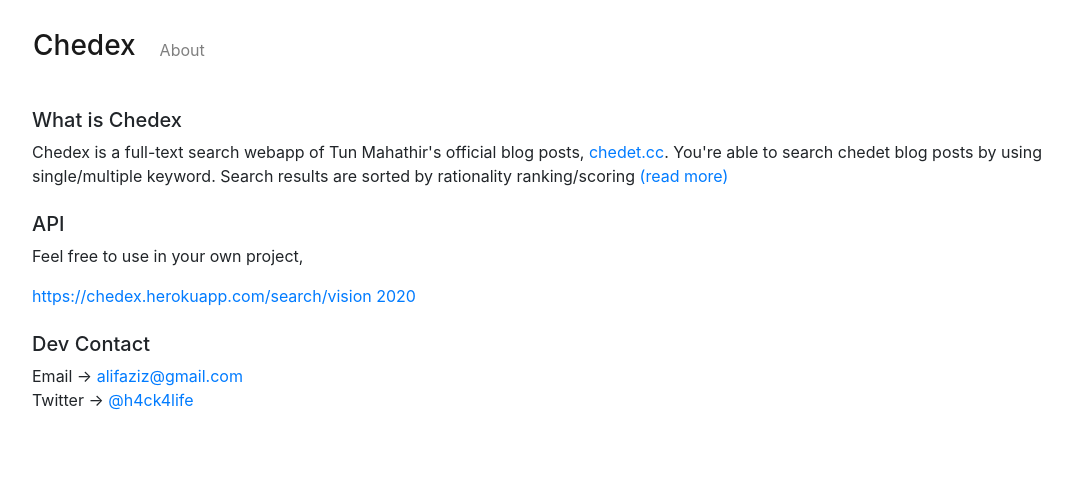
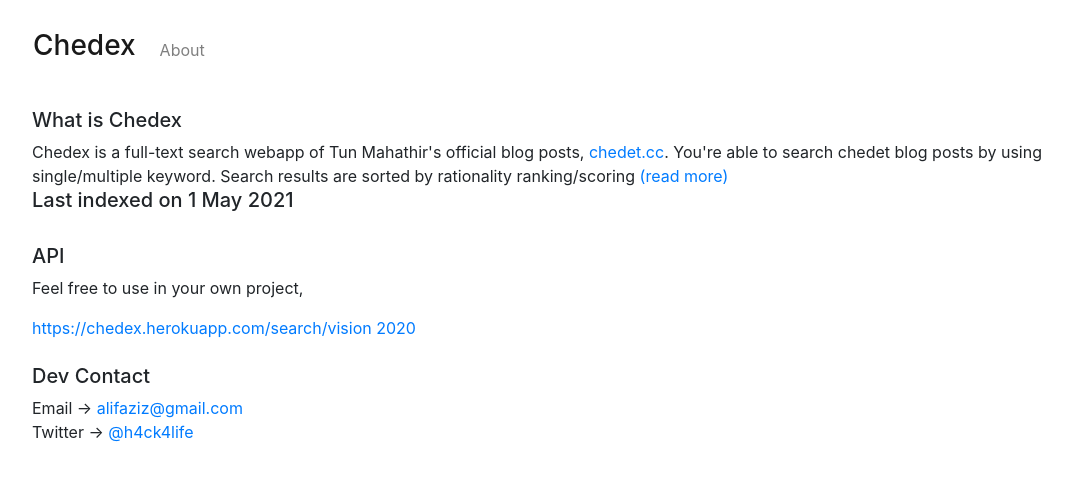
Before and after one commit to h4ck4life/chedex_react, a React (Create React App) app: page /about in a window 1280 px wide. Shown: the top 480 px of the page, without its empty margins (69-1141 px from the left). Built offline with nearby package versions, Linux system fonts and the light colour scheme.

Commit message:
remove warnings

```diff
--- a/src/components/Post.js
+++ b/src/components/Post.js
@@ -2,7 +2,7 @@
  * Regex to find para - https://regex101.com/r/XtfS4Y/1
  */
 
-import React, { useEffect } from "react";
+import React from "react";
 import {
   Badge,
 } from "react-bootstrap";
--- a/src/pages/AboutPage.js
+++ b/src/pages/AboutPage.js
@@ -7,6 +7,7 @@
       <Col>
         <h5>What is Chedex</h5>
         <div>Chedex is a full-text search webapp of Tun Mahathir's official blog posts, <a href="http://chedet.cc/">chedet.cc</a>. You're able to search chedet blog posts by using single/multiple keyword. Search results are sorted by rationality ranking/scoring <a href="https://lucene.apache.org/core/3_5_0/scoring.html">(read more)</a></div>
+        <h5>Last indexed on 1 May 2021</h5>
       </Col>
     </Row>
     <Row className="mb-4">
```
